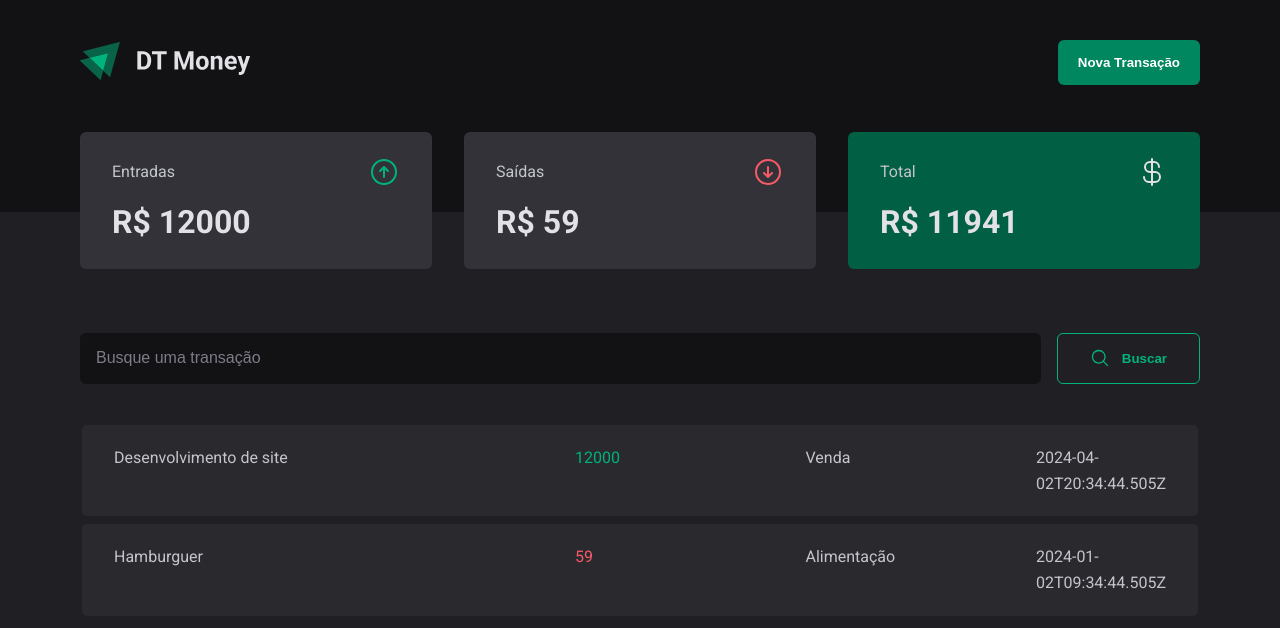
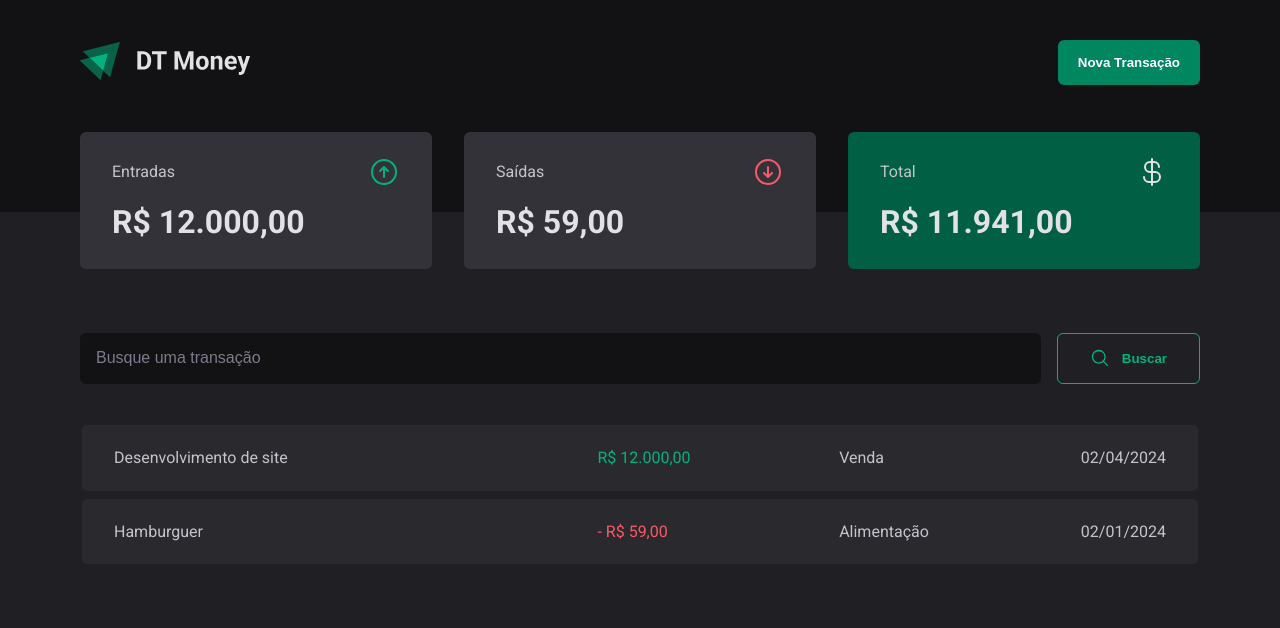
Before and after one commit to lucasfreittas/DTMoney, a React (Vite) app: page / in a window 1280 px wide. Shown: the top 628 px of the page. Built offline with nearby package versions, Linux system fonts and the light colour scheme; data requests are answered from the project's data file.

Commit message:
feat: date and currency formated

```diff
--- a/src/Components/Dashboard/index.tsx
+++ b/src/Components/Dashboard/index.tsx
@@ -1,4 +1,5 @@
 import { useTransactions } from "../../Contexts/useTransactions";
+import { currencyFormater } from "../../Utils/formatter";
 import { DashboardContainer, DashboardCard } from "./styles";
 import { ArrowCircleUp, ArrowCircleDown, CurrencyDollar } from "@phosphor-icons/react";
 
@@ -31,21 +32,21 @@ export function Dashboard(){
                     <span>Entradas</span>
                     <ArrowCircleUp size={32} color='#00B37E' />
                 </div>
-                <h1>R$ {balance.income}</h1>
+                <h1>{currencyFormater.format(balance.income)}</h1>
             </DashboardCard>
             <DashboardCard>
                 <div>
                     <span>Saídas</span>
                     <ArrowCircleDown size={32} color='#F75A68'  />
                 </div>
-                <h1>R$ {balance.outcome}</h1>
+                <h1>{currencyFormater.format(balance.outcome)}</h1>
             </DashboardCard>
             <DashboardCard variant='green'>
                 <div>
                     <span>Total</span>
                     <CurrencyDollar size={32} />
                 </div>
-                <h1>R$ {balance.total}</h1>
+                <h1>{currencyFormater.format(balance.total)}</h1>
             </DashboardCard>
         </DashboardContainer>
     );
--- a/src/Pages/Home/index.tsx
+++ b/src/Pages/Home/index.tsx
@@ -5,6 +5,7 @@ import { MagnifyingGlass } from '@phosphor-icons/react';
 import { Header } from '../../Components/Header';
 import { Dashboard } from '../../Components/Dashboard';
 import { useTransactions } from '../../Contexts/useTransactions';
+import { currencyFormater, dateFormater } from '../../Utils/formatter';
 
 
 export function Home(){
@@ -25,9 +26,9 @@ export function Home(){
                                 transactionsList.map((transaction) => (
                                     <TableRow transactionType={transaction.type}>
                                         <td>{transaction.description}</td>
-                                        <td>{transaction.price}</td>
+                                        <td>{transaction.type === 'outcome' && '- '}{currencyFormater.format(transaction.price)}</td>
                                         <td>{transaction.category}</td>
-                                        <td>{transaction.createdAt}</td>
+                                        <td>{dateFormater.format(new Date(transaction.createdAt))}</td>
                                     </TableRow>
                                 ))
                             )}
--- /dev/null
+++ b/src/Utils/formatter.ts
@@ -0,0 +1,6 @@
+export const dateFormater = new Intl.DateTimeFormat('pt-BR');
+
+export const currencyFormater = new Intl.NumberFormat('pt-BR', {
+    style: 'currency',
+    currency: 'BRL'
+});
```
